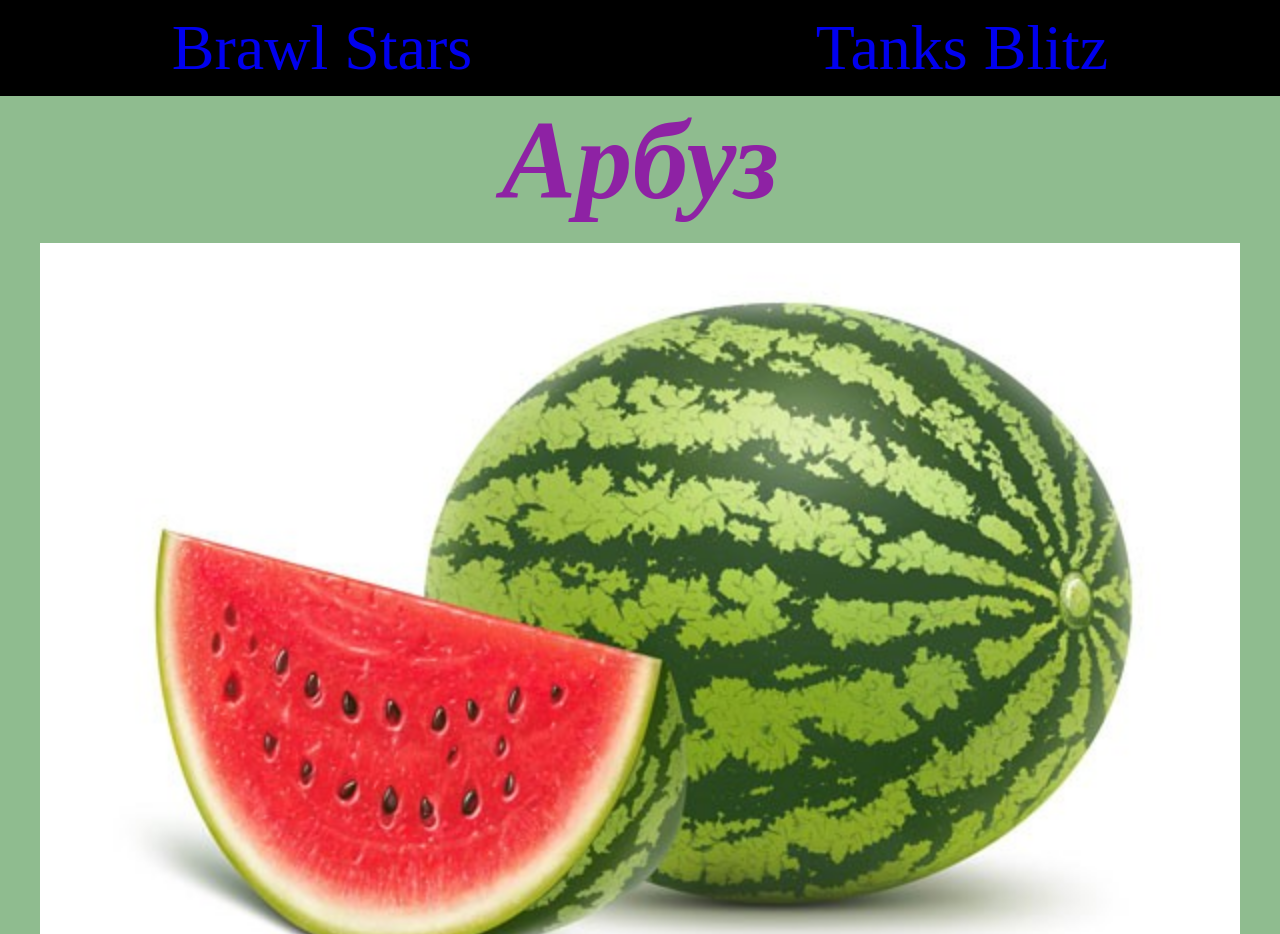
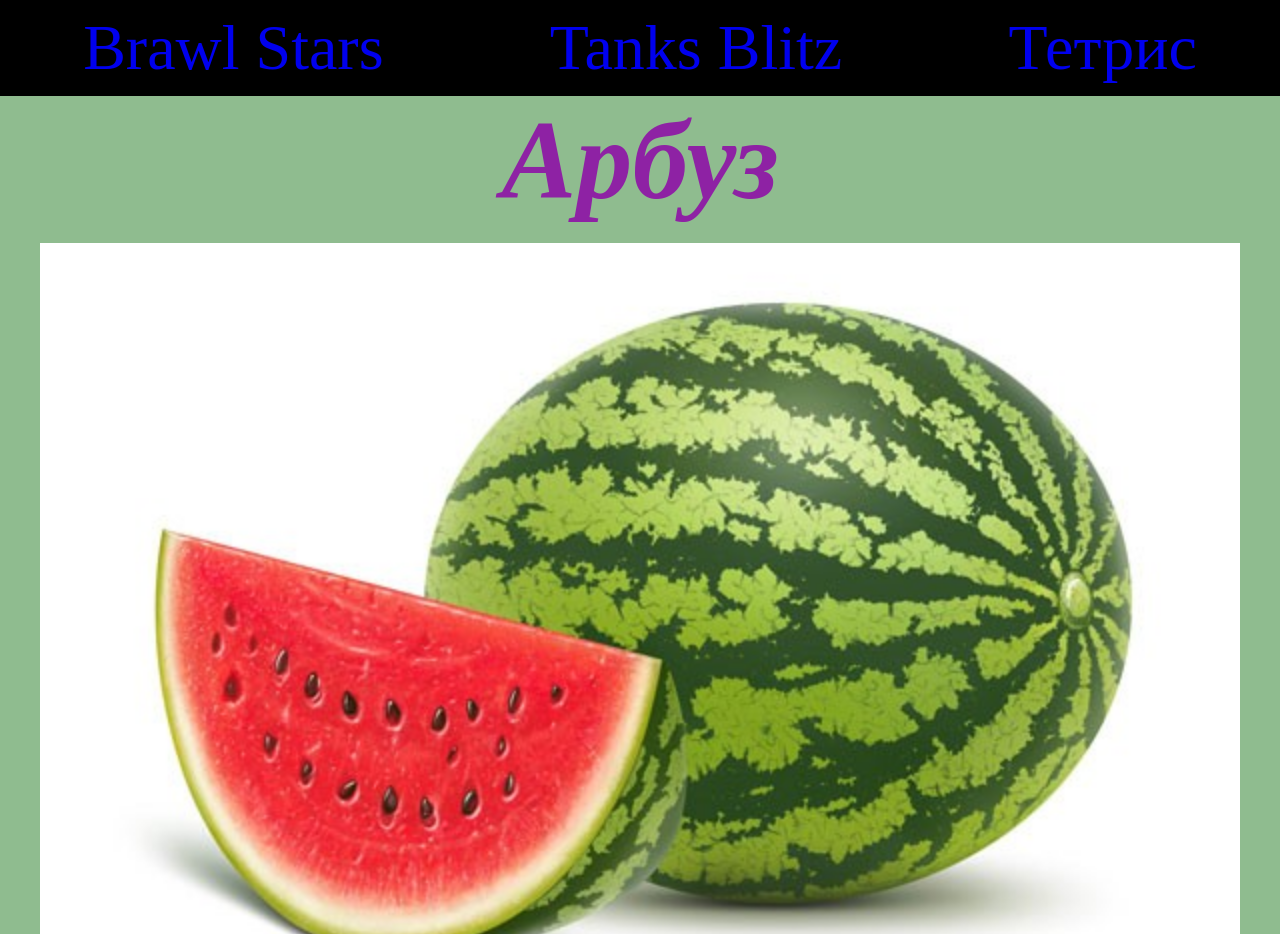
Before and after one commit to waterir/waterir.github.io, a plain HTML site: page index.html in a window 1280 px wide. Shown: the top 934 px of the page. Drawn offline with Linux system fonts and the light colour scheme.

Commit message:
Update index.html

```diff
--- a/index.html
+++ b/index.html
@@ -56,6 +56,7 @@
         <div class="brok">
            <a href="./bstwo.html" target="_blank" rel="noopener noreferrer">Brawl Stars</a>
            <a href="./tanks.blitz/tanks.blitz.html" target="_blank" rel="noopener noreferrer">Tanks Blitz</a>
+           <a href="./tetris/index.html" target="_blank" rel="noopener noreferrer">Тетрис</a>
         </div>
     </header>
     <h1>Арбуз</h1>
```
